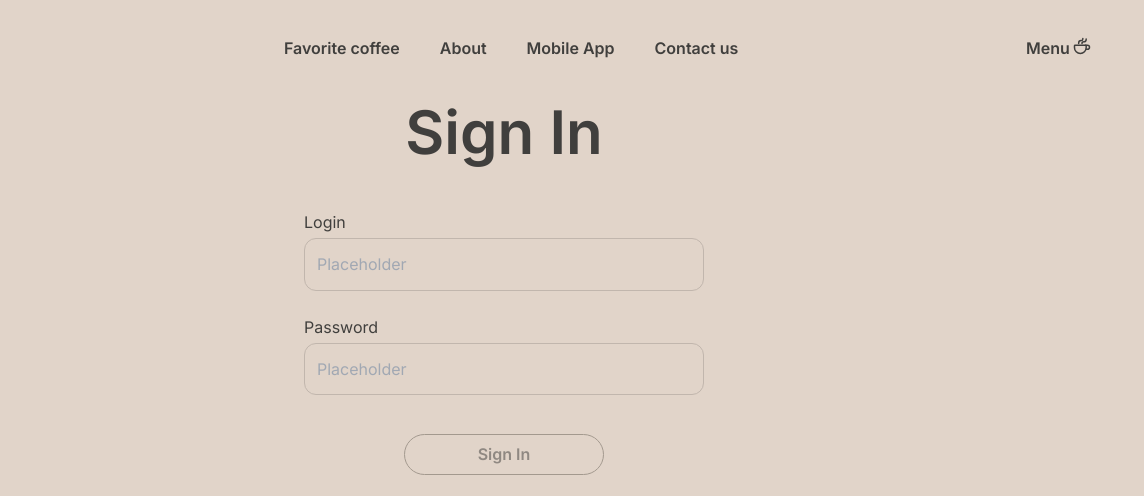
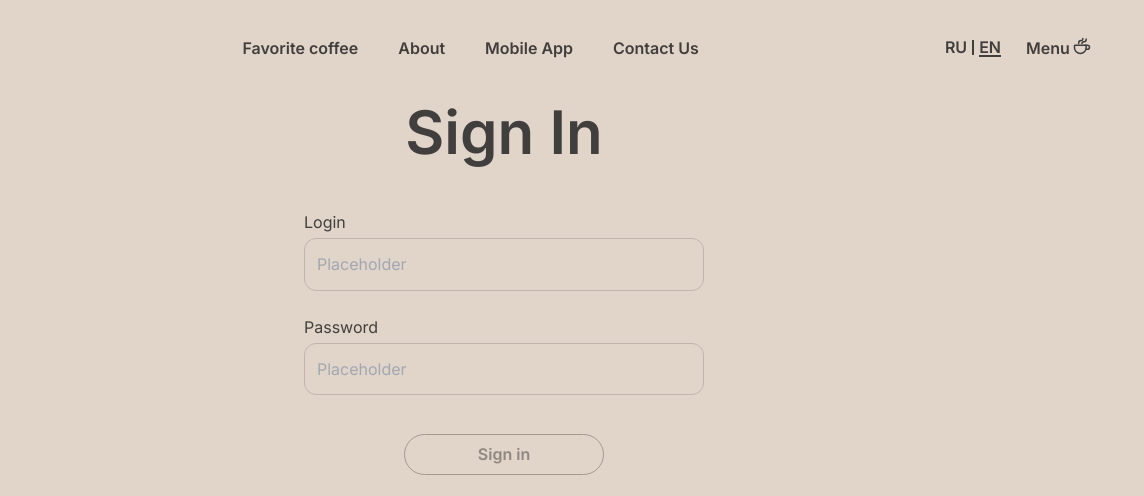
Before and after one commit to Snitkon/rsschool-coffee-house, a website built with Vite: page signin.html in a window 1280 px wide. Shown: the top 496 px of the page, 136-1280 px from the left. Built offline with nearby package versions, Linux system fonts and the light colour scheme.

Commit message:
feat: set localization for sign in page

```diff
--- a/signin.html
+++ b/signin.html
@@ -23,11 +23,18 @@
       </div>
       <nav class="nav">
         <ul class="nav_list">
-          <li><a href="/cart.html" class="link nav_link burger_link">Favorite coffee</a></li>
-          <li><a href="/#about" class="link nav_link burger_link">About</a></li>
-          <li><a href="/#app" class="link nav_link burger_link">Mobile App</a></li>
-          <li><a href="#footer" class="link nav_link burger_link">Contact us</a></li>
+          <li>
+            <a href="/#favorite" class="link nav_link burger_link" data-i18n="header.nav.favorite"></a>
+          </li>
+          <li><a href="/#about" class="link nav_link burger_link" data-i18n="header.nav.about"></a></li>
+          <li><a href="/#app" class="link nav_link burger_link" data-i18n="header.nav.app"></a></li>
+          <li><a href="/#footer" class="link nav_link burger_link" data-i18n="header.nav.contact"></a></li>
         </ul>
+        <div class="lang-switcher">
+          <button data-lang="ru" class="lang-btn">RU</button>
+          <span class="lang-separator"></span>
+          <button data-lang="en" class="lang-btn">EN</button>
+        </div>
         <a class="link nav_cart"></a>
         <a class="link nav_menu burger_link" href="menu">
           Menu
@@ -37,7 +44,7 @@
     </header>
     <main class="main">
       <section id="signin" class="signin">
-        <h2>Sign In</h2>
+        <h2 data-i18n="signin.subtitle"></h2>
       </section>
     </main>
     <footer id="footer" class="footer"></footer>
--- a/src/locales/en.json
+++ b/src/locales/en.json
@@ -59,6 +59,14 @@
       "nuts": "Nuts",
       "jam": "Jam"
     }
+  },
+  "signin": {
+    "subtitle": "Sign In",
+    "login": "Login",
+    "password": "Password",
+    "placeholder": "Placeholder",
+    "btn": "Sign in",
+    "text": "If you not registered, <a styles= class='link' href='signup'>sign up</a>"
   },
   "data": {
     "1": {
--- a/src/locales/ru.json
+++ b/src/locales/ru.json
@@ -59,6 +59,14 @@
       "nuts": "Орехи",
       "jam": "Джем"
     }
+  },
+  "signin": {
+    "subtitle": "Войти",
+    "login": "Логин",
+    "password": "Пароль",
+    "placeholder": "Введите",
+    "btn": "Войти",
+    "text": "Если вы не зарегистрированы, <a styles= class='link' href='signup'>создайте аккаунт</a>"
   },
   "data": {
     "1": {
--- a/src/ui/auth/signInForm.ts
+++ b/src/ui/auth/signInForm.ts
@@ -22,8 +22,8 @@ export class SignInForm {
     this.form = document.createElement('form');
     this.form.classList.add('form', 'sign-in-form');
 
-    const loginWrapper = this.createInput('text', 'login', 'signup-login', 'signup-login-id', true);
-    const passWrapper = this.createInput('password', 'password', 'signup-password', 'signup-password-id', true);
+    const loginWrapper = this.createInput('text', 'signin.login', 'signup-login', 'signup-login-id', true);
+    const passWrapper = this.createInput('password', 'signin.password', 'signup-password', 'signup-password-id', true);
     const text = document.createElement('p');
 
     text.style.gridColumn = 'span 3';
@@ -38,9 +38,11 @@ export class SignInForm {
     this.form.addEventListener('submit', this.handleSubmit.bind(this));
 
     this.submitBtn.setAttribute('type', 'submit');
+    this.submitBtn.setAttribute('data-i18n', 'signin.btn');
     this.submitBtn.classList.add('button_secondary', 'auth-btn');
-    this.submitBtn.textContent = 'Sign In';
     this.submitBtn.disabled = true;
+
+    text.setAttribute('data-i18n', 'signin.text');
     text.innerHTML = `If you not registered, <a styles= class='link' href='signup'>sign up</a>`;
 
     this.form.append(loginWrapper, passWrapper, this.submitBtn, text, this.errorContainer);
@@ -64,9 +66,9 @@ export class SignInForm {
     input.setAttribute('autocomplete', 'off');
     label.setAttribute('for', id);
 
-    label.textContent = labelText[0].toUpperCase() + labelText.slice(1);
+    label.setAttribute('data-i18n', labelText);
+    input.setAttribute('data-i18n', 'signin.placeholder');
     input.type = type;
-    input.placeholder = 'Placeholder';
     input.required = required;
 
     wrapper.append(label, input);
--- a/src/ui/signin.ts
+++ b/src/ui/signin.ts
@@ -1,3 +1,4 @@
+import { updateTranslations } from '../utils/i18n';
 import { SignInForm } from './auth/signInForm';
 
 export function signIn() {
@@ -9,4 +10,5 @@ export function signIn() {
   }
 
   new SignInForm(root);
+  updateTranslations();
 }
--- a/src/utils/i18n.ts
+++ b/src/utils/i18n.ts
@@ -40,6 +40,9 @@ class I18n {
       if (!key) return;
 
       const translation = this.t(key);
+      if (el instanceof HTMLInputElement) {
+        el.placeholder = translation;
+      }
 
       if (
         el.children[0] instanceof SVGElement ||
```
